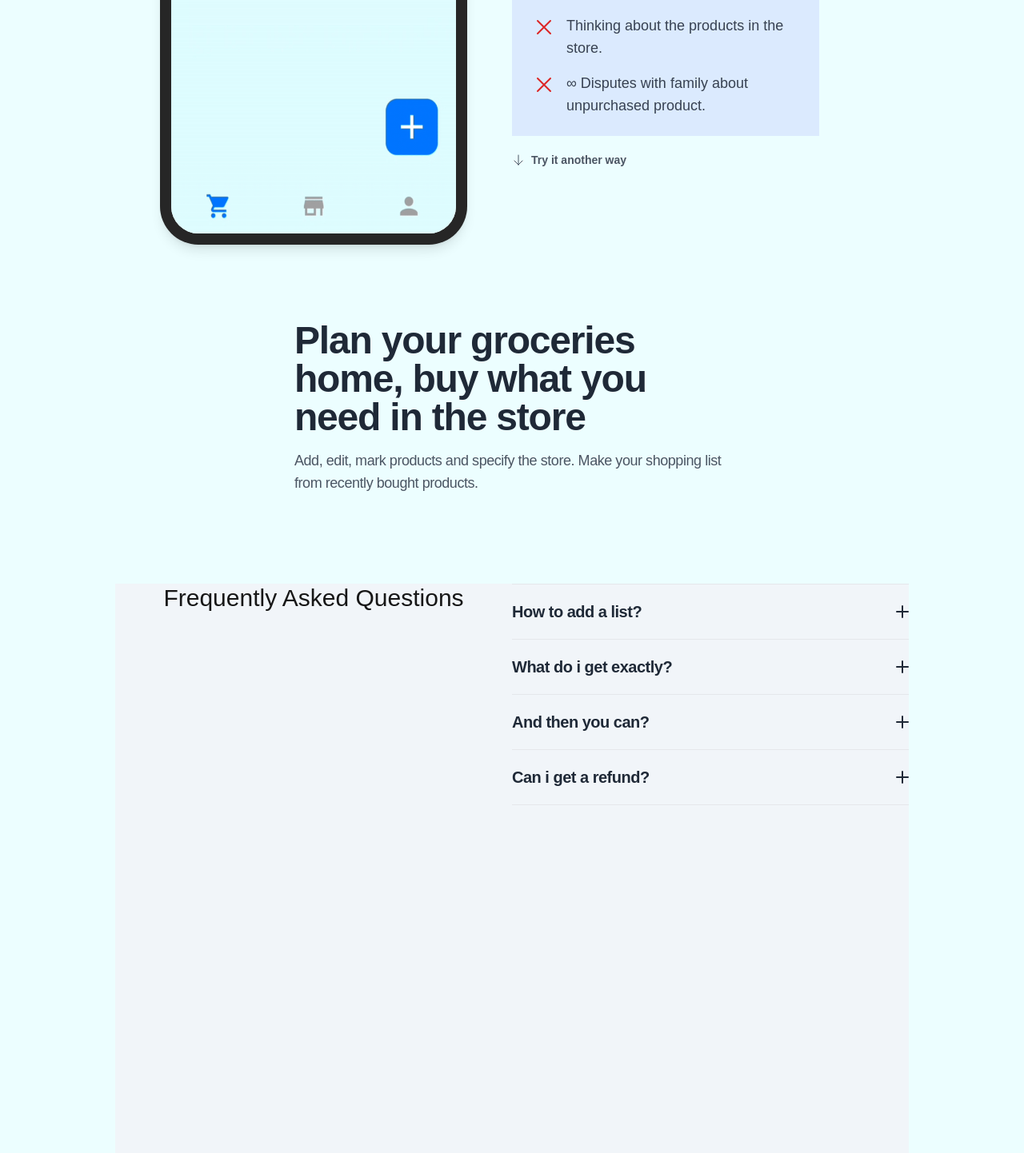
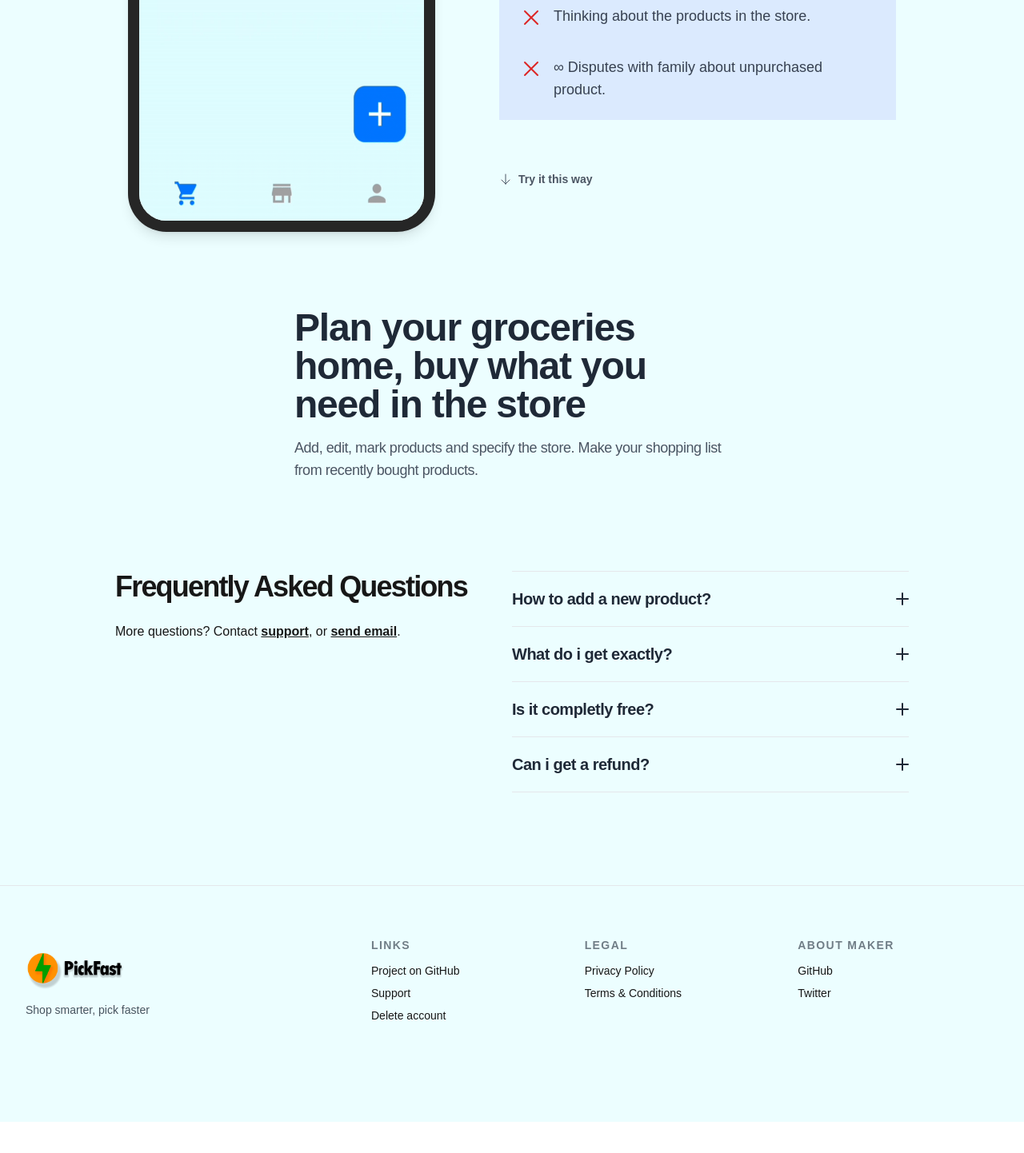
Before and after one commit to nazaruys/pickfast-web, a Next.js app: page / in a window 1280 px wide. Shown: the part 626-2068 px from the top of the page at 80% size. After the commit the page ends 2029 px from the top, so only its background shows below. Built offline with nearby package versions, Linux system fonts and the light colour scheme.

Commit message:
Added Footer

```diff
--- a/app/components/FAQList.js
+++ b/app/components/FAQList.js
@@ -1,17 +1,22 @@
-import { useState } from 'react';
+import { useState, useRef } from 'react';
 
 export default function FAQList({ faqItems }) {
   const [openIndexes, setOpenIndexes] = useState([]);
+  const contentRefs = useRef([]);
 
   const toggleFAQ = (index) => {
-    // Check if the index is already in the openIndexes array
     if (openIndexes.includes(index)) {
-      // If it is, remove it (close the FAQ)
       setOpenIndexes(openIndexes.filter((i) => i !== index));
     } else {
-      // If it isn't, add it (open the FAQ)
       setOpenIndexes([...openIndexes, index]);
     }
+  };
+
+  // Dynamically set the maxHeight for open/close animation
+  const getContentHeight = (index) => {
+    return openIndexes.includes(index)
+      ? `${contentRefs.current[index]?.scrollHeight}px`
+      : '0px';
   };
 
   return (
@@ -22,16 +27,16 @@ export default function FAQList({ faqItems }) {
             <div className="py-5">
               <button
                 onClick={() => toggleFAQ(index)}
-                className={`flex tracking-tight items-center w-full text-left font-semibold text-xl ${openIndexes.includes(index) ? 'text-orange-500' : 'text-base-content'}`} // Change text color to orange if open
+                className={`flex tracking-tight items-center w-full text-left font-semibold text-xl ${openIndexes.includes(index) ? 'text-orange-500' : 'text-base-content'}`}
                 aria-expanded={openIndexes.includes(index) ? 'true' : 'false'}
               >
                 <span className={`flex-1 ${openIndexes.includes(index) ? 'text-orange-500' : 'text-base-content'}`}>
                   {item[0]}
-                </span> {/* Change text color only */}
+                </span>
 
                 {/* SVG for + Icon (rotates on click) */}
                 <svg
-                  className="flex-shrink-0 w-4 h-4 ml-auto fill-current text-base-content" // Keep SVG color unchanged
+                  className="flex-shrink-0 w-4 h-4 ml-auto fill-current text-base-content"
                   viewBox="0 0 16 16"
                   xmlns="http://www.w3.org/2000/svg"
                 >
@@ -41,8 +46,8 @@ export default function FAQList({ faqItems }) {
                     width="16"
                     height="2"
                     rx="1"
-                    className={`transition-transform duration-200 ease-out ${openIndexes.includes(index) ? 'rotate-180' : 'rotate-0'}`} // Keep horizontal line at 0 rotation for plus
-                    style={{ transformOrigin: 'center' }}  // Sets the transform origin to the center
+                    className={`transition-transform duration-200 ease-out ${openIndexes.includes(index) ? 'rotate-180' : 'rotate-0'}`}
+                    style={{ transformOrigin: 'center' }}
                   ></rect>
 
                   {/* Vertical line */}
@@ -51,18 +56,20 @@ export default function FAQList({ faqItems }) {
                     width="16"
                     height="2"
                     rx="1"
-                    className={`transition-transform duration-200 ease-out ${openIndexes.includes(index) ? 'rotate-0' : 'rotate-[-90deg]'}`} // Rotate vertical line to 90 degrees for minus
-                    style={{ transformOrigin: 'center' }}  // Sets the transform origin to the center
+                    className={`transition-transform duration-200 ease-out ${openIndexes.includes(index) ? 'rotate-0' : 'rotate-[-90deg]'}`}
+                    style={{ transformOrigin: 'center' }}
                   ></rect>
                 </svg>
               </button>
 
-              {/* Answer Section with Animation */}
+              {/* Answer Section with Animated Height */}
               <div
-                className={`transition-all duration-300 ease-in-out overflow-hidden ${openIndexes.includes(index) ? 'max-h-screen opacity-100' : 'max-h-0 opacity-0'}`}
+                ref={(el) => (contentRefs.current[index] = el)}
+                className={`transition-all duration-300 ease-in-out overflow-hidden`}
+                style={{ maxHeight: getContentHeight(index) }}
               >
                 <div className="pt-5 leading-relaxed">
-                  <p>{item[1]}</p> {/* Replace with actual answer */}
+                  <p>{item[1]}</p>
                 </div>
               </div>
             </div>
--- a/app/page.js
+++ b/app/page.js
@@ -3,26 +3,25 @@ import { XMarkIcon, ArrowDownIcon, GiftIcon } from '@heroicons/react/24/outline'
 import FAQList from './components/FAQList';
 
 export default function Home() {
-	const faqItems = [['How to add a list?', 'To add it you just need to a sdadsd asdad asdad adada asdada asdadas adada adadad adadad adad.'], ['What do i get exactly?', 'An app.)'], ['And then you can?', 'Yes bla bla bla lbal.'], ['Can i get a refund?', 'Hello es sdj ajs da lorem ipsum.']]
+	const faqItems = [['How to add a new product?', 'Bla bla la la lal al al la la la la llala la al.'], ['What do i get exactly?', 'An app.)'], ['Is it completly free?', 'Yes bla bla bla lbal.'], ['Can i get a refund?', 'Hello es sdj ajs da lorem ipsum.']]
     return (
+	<>
 		<div className="bg-cyan-50 px-8 md:px-36 py-1 min-h-screen">
 			{/* Logo */}
-        <div className="mb-8">
-          <img src="/logo.png" alt="PickFast Logo" className="w-auto h-24" />
+			<div className="mb-8 pl-10">
+				<img src="/logo.png" alt="PickFast Logo" className="w-auto h-20" />
 			</div>
 
-        <div className="flex flex-col md:flex-row justify-between min-h-screen">
+			<div className="flex flex-col md:flex-row justify-center">
 				{/* Left: Demo GIF */}
-          <div className="md:w-1/2 flex justify-center items-center">
-            <div className="shadow-lg h-screen max-w-[24rem] overflow-hidden rounded-t-[3.5rem] border-t-[12px] border-l-[12px] border-r-[12px] border-black/85 bg-base-100 md:order-first lg:rounded-[3rem] lg:border-[14px] flex flex-col justify-center">
+				<div className="shadow-lg h-screen max-w-[24rem] overflow-hidden rounded-t-[3.5rem] border-t-[12px] border-l-[12px] border-r-[12px] border-black/85 bg-base-100 md:order-first lg:rounded-[3rem] lg:border-[14px] flex flex-col justify-center mr-20">
 					<img src="/demo.gif" alt="Demo of PickFast" className="h-full w-auto" />
-            </div>
 				</div>
 
 				{/* Right: Title, Subtitle, Google Play Link */}
 				<div className="md:w-1/2">
-			<h1 className="text-6xl font-extrabold text-baseContent mb-5 tracking-tighter group">
-				Make your<br />groceries<br />
+					<h1 className="text-6xl font-extrabold text-baseContent mb-8 tracking-tighter group">
+						Make your groceries<br />
 						<div className="relative inline-block">
 							<span className="relative z-10">with ease</span>
 							<div className="absolute left-0 right-0 bottom-[-0.5rem] border-b-8 border-dashed border-primary/50 transition-all duration-200 group-hover:border-primary/100"></div>
@@ -41,15 +40,15 @@ export default function Home() {
 					<img src="/get-it-on-google-play.png" alt="Get it on Google Play" className="w-56 h-auto" />
 					</a>
 
-				{/* New: Small Gift Icon and Text Below the Google Play Button */}
+					{/* Small Gift Icon and Text Below the Google Play Button */}
 					<div className="flex items-center mt-4 text-green-600 text-base">
 					<GiftIcon className="w-6 h-6 mr-2" />
 					<p>Shop with ease for free!</p>
 					</div>
 
 					{/* Blue Box with X Icon and Text */}
-				<div className="bg-blue-100 w-96 h-auto p-6 mt-10 rounded-none">
-				<ul className="space-y-4">
+					<div className="bg-blue-100 w-fit h-auto p-6 mt-10 rounded-none">
+					<ul className="space-y-8">
 						<li className="flex items-start">
 							<XMarkIcon className="w-8 h-8 text-red-600 mr-3 flex-shrink-0" />
 							<p className="text-gray-700 text-lg">Spending money on unwanted products.</p>
@@ -66,9 +65,9 @@ export default function Home() {
 					</div>
 
 					{/* Small Icon and Text Below the Box */}
-				<div className="flex items-center mt-5 text-gray-600 text-sm font-bold">
+					<div className="flex items-center mt-16 text-gray-600 text-sm font-bold">
 						<ArrowDownIcon className="w-4 h-4 mr-2" />
-				<p>Try it another way</p>
+						<p>Try it this way</p>
 					</div>
 				</div>
 			</div>
@@ -78,10 +77,14 @@ export default function Home() {
 			<h2 className="text-5xl font-extrabold text-gray-800 mb-4 tracking-tight">Plan your groceries home, buy what you need in the store</h2>
 			<p className="text-lg text-gray-600 tracking-tight">Add, edit, mark products and specify the store. Make your shopping list from recently bought products.</p>
 			</div>
-		<div className="flex flex-col mt-28 md:flex-row justify-between min-h-screen bg-slate-100">
+			<div className="flex flex-col my-28 md:flex-row justify-between">
 				{/* Left: Additional Content */}
-			<div className="md:w-1/2 flex justify-center">
-				<h1 className="text-3xl">Frequently Asked Questions</h1>
+				<div className="md:w-1/2 flex flex-col">
+					<h1 className="text-4xl tracking-tighter font-extrabold mb-6">Frequently Asked Questions</h1>
+					<p>
+						More questions? Contact <a href="#" className="link font-bold">support</a>
+						, or <a href="mailto:support@pick-fast.com" className="link font-bold">send email</a>.
+					</p>
 				</div>
 
 				{/* Right: FAQ Section */}
@@ -91,5 +94,52 @@ export default function Home() {
 
 			</div>
 		</div>
+		{/* Footer */}
+		<footer className="bg-cyan-50 border-t">
+			<div className="max-w-7xl mx-auto px-8 pt-16 pb-32">
+				<div className="flex lg:items-start md:flex-row md:flex-nowrap flex-wrap flex-col">
+					{/* Left: PickFast Logo and Subtitle */}
+					<div className="w-80 max-w-full flex-shrink-0 md:mx-0 mx-auto md:text-left">
+						<a href="/#" aria-current="page" className="flex gap-2 justify-center md:justify-start items-center">
+						<img src="/logo.png" alt="PickFast Logo" className="w-auto h-20" />
+						</a>
+						<p className="text-sm text-base-content/80 leading-relaxed">
+						Shop smarter, pick faster
+						</p>
+					</div>
+
+					{/* Links Section */}
+					<div className="flex-grow flex flex-wrap md:pl-24 -mb-10 md:mt-0 mt-10 text-center md:text-left">
+						<div className="lg:w-1/3 md:w-1/2 w-full px-4">
+							<h3 className="footer-title font-semibold text-base-content tracking-widest text-sm mb-3">LINKS</h3>
+							<ul className="flex flex-col justify-center items-center md:items-start gap-2 text-sm">
+								<li><a href="https://github.com/nazaruys/pickfast-app" target="_blank" className="link link-hover">Project on GitHub</a></li>
+								<li><a href="#" className="link link-hover">Support</a></li>
+								<li><a href="#" className="link link-hover">Delete account</a></li>
+							</ul>
+						</div>
+
+						{/* Legal Section */}
+						<div className="lg:w-1/3 md:w-1/2 w-full px-4">
+							<h3 className="footer-title font-semibold text-base-content tracking-widest text-sm mb-3">LEGAL</h3>
+							<ul className="flex flex-col justify-center items-center md:items-start gap-2 text-sm">
+								<li><a href="/privacy-policy" className="link link-hover">Privacy Policy</a></li>
+								<li><a href="/tac" className="link link-hover">Terms & Conditions</a></li>
+							</ul>
+						</div>
+
+						{/* About Maker Section */}
+						<div className="lg:w-1/3 md:w-1/2 w-full px-4">
+							<h3 className="footer-title font-semibold text-base-content tracking-widest text-sm mb-3">ABOUT MAKER</h3>
+							<ul className="flex flex-col justify-center items-center md:items-start gap-2 text-sm">
+								<li><a href="https://github.com/nazaruys" target="_blank" className="link link-hover">GitHub</a></li>
+								<li><a href="https://x.com/nazar_yakov" target="_blank" className="link link-hover">Twitter</a></li>
+							</ul>
+						</div>
+					</div>
+				</div>
+			</div>
+		</footer>
+	</>
     );
 }
--- /dev/null
+++ b/app/privacy-policy/page.js
@@ -0,0 +1,41 @@
+import Link from 'next/link';
+
+const PrivacyPolicy = () => {
+  return (
+    <div className='bg-cyan-50 flex'>
+        <div className="max-w-xl mx-auto mb-6 tracking-tight">
+            <Link href="/">
+                <button className="btn btn-ghost my-8 flex items-center">
+                    <svg xmlns="http://www.w3.org/2000/svg" className="h-5 w-5 mr-2" fill="none" viewBox="0 0 24 24" stroke="currentColor">
+                        <path strokeLinecap="round" strokeLinejoin="round" strokeWidth="2" d="M10 19l-7-7m0 0l7-7m-7 7h18" />
+                    </svg>
+                    Home
+                </button>
+            </Link>
+            <h1 className="text-2xl font-bold mb-4">PickFast Privacy Policy</h1>
+            <p><strong>Effective Date:</strong> 2024-09-20</p>
+
+            <h2 className="text-xl font-semibold mt-6 mb-2">Privacy Policy</h2>
+            <p>PickFast ("we", "our", or "us") respects your privacy. This Privacy Policy explains how we collect, use,
+            and share information when you use our mobile application.</p>
+
+            <h3 className="text-xl font-semibold mt-6 mb-2">Information Collection and Use</h3>
+            <p>Our app does not collect any personal information from its users. We do not store any data that can be used
+            to identify you personally.</p>
+
+            <h3 className="text-xl font-semibold mt-6 mb-2">Data Sharing</h3>
+            <p>We do not share any information with third parties, as we do not collect any user data.</p>
+
+            <h3 className="text-xl font-semibold mt-6 mb-2">Changes to This Privacy Policy</h3>
+            <p>We may update this Privacy Policy from time to time. Any changes will be posted on this page with an updated
+            effective date.</p>
+
+            <h3 className="text-xl font-semibold mt-6 mb-2">Contact Us</h3>
+            <p>If you have any questions or suggestions about this Privacy Policy, please contact us at <a href="mailto:support@pick-fast.com" className="text-blue-500 underline">support@pick-fast.com</a>.</p>
+
+        </div>
+    </div>
+  );
+}
+
+export default PrivacyPolicy;
--- /dev/null
+++ b/app/tac/page.js
@@ -0,0 +1,55 @@
+import Link from 'next/link';
+
+const TermsAndConditions = () => {
+  return (
+    <div className='bg-cyan-50 flex'>
+        <div className="max-w-xl mx-auto mb-6 tracking-tight">
+            <Link href="/">
+                <button className="btn btn-ghost my-8 flex items-center">
+                    <svg xmlns="http://www.w3.org/2000/svg" className="h-5 w-5 mr-2" fill="none" viewBox="0 0 24 24" stroke="currentColor">
+                        <path strokeLinecap="round" strokeLinejoin="round" strokeWidth="2" d="M10 19l-7-7m0 0l7-7m-7 7h18" />
+                    </svg>
+                    Home
+                </button>
+            </Link>
+            <h1 className="text-2xl font-bold mb-4">PickFast Terms & Conditions</h1>
+            <p><strong>Last updated:</strong> 24 September 2024</p>
+
+            <h2 className="text-xl font-semibold mt-6 mb-2">1. Acceptance of Terms</h2>
+            <p>By registering and using PickFast (the “App”), you agree to be bound by these Terms & Conditions (“T&amp;C”). If you do not agree, please do not use the App.</p>
+
+            <h2 className="text-xl font-semibold mt-6 mb-2">2. User Accounts</h2>
+            <p>Users must register with a valid email address to use the App. By registering, you confirm that all the information provided is accurate (although the Name does not have to be real). The App does not support third-party login systems.</p>
+
+            <h2 className="text-xl font-semibold mt-6 mb-2">3. Data Collection</h2>
+            <p>We collect your name, email, username, and password for account creation. This data is stored securely on Google Cloud SQL. We do not use your data for any other purposes.</p>
+
+            <h2 className="text-xl font-semibold mt-6 mb-2">4. Sharing and Groups</h2>
+            <p>You may share your group code to invite others to join your shopping list group. Group admins have the ability to block or remove users at their discretion. You can make your group private to restrict access.</p>
+
+            <h2 className="text-xl font-semibold mt-6 mb-2">5. User Conduct</h2>
+            <p>You agree not to engage in any illegal activities, hacking, or attempts to access others’ personal information. Any violations or suspected violations may result in account suspension or termination without prior notice.</p>
+
+            <h2 className="text-xl font-semibold mt-6 mb-2">6. Limitation of Liability</h2>
+            <p>We are not responsible for any malfunctions, downtime, or data breaches affecting the App. Your use of PickFast is at your own risk.</p>
+
+            <h2 className="text-xl font-semibold mt-6 mb-2">7. User Content</h2>
+            <p>The only content you can share in the App is text (product names). You are responsible for the content you create and share.</p>
+
+            <h2 className="text-xl font-semibold mt-6 mb-2">8. Support and Reports</h2>
+            <p>You may submit reports to our support team directly through the App. We will try our best to respond but do not guarantee immediate or satisfactory resolution.</p>
+
+            <h2 className="text-xl font-semibold mt-6 mb-2">9. Termination</h2>
+            <p>We reserve the right to terminate or suspend your account if we believe you are engaging in hacking, attempting to access others’ personal information, or at our sole discretion for any other reasons.</p>
+
+            <h2 className="text-xl font-semibold mt-6 mb-2">10. Changes to Terms</h2>
+            <p>We may update these T&amp;C at any time. We will try to inform all users via email, but we do not guarantee that all users will be notified. It is your responsibility to review the T&amp;C regularly.</p>
+
+            <h2 className="text-xl font-semibold mt-6 mb-2">11. Governing Law</h2>
+            <p>These T&amp;C are governed by the laws of the Netherlands. Any disputes arising from your use of the App will be handled according to Dutch law.</p>
+        </div>
+    </div>
+  );
+}
+
+export default TermsAndConditions;
```
Lines whose indentation alone changed are shown as unchanged.
